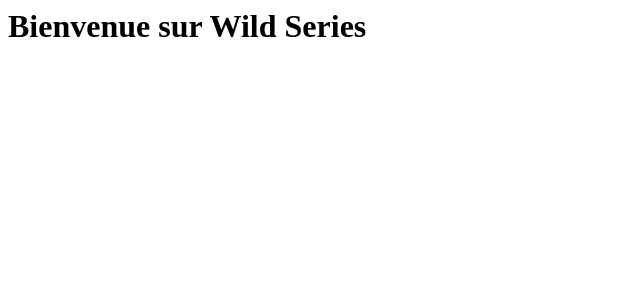
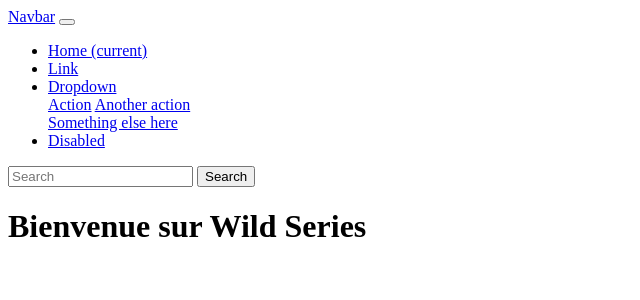
Before and after one commit to eFrederic67/queteSymfony, a Symfony app: template templates/wild/index.html.twig in a window 1280 px wide. Shown: the top 300 px of the page, without its empty margins (0-640 px from the left). Run offline with Twig, Linux system fonts and the light colour scheme; the template is opened without the code that fills it, so the values that code supplies are empty; some libraries are stand-ins or nearby versions.

Commit message:
quetes 04

```diff
--- a/composer.json
+++ b/composer.json
@@ -6,6 +6,7 @@
         "ext-ctype": "*",
         "ext-iconv": "*",
         "sensio/framework-extra-bundle": "^5.1",
+        "symfony/apache-pack": "^1.0",
         "symfony/asset": "4.3.*",
         "symfony/console": "4.3.*",
         "symfony/dotenv": "4.3.*",
@@ -25,6 +26,7 @@
         "symfony/twig-bundle": "4.3.*",
         "symfony/validator": "4.3.*",
         "symfony/web-link": "4.3.*",
+        "symfony/webpack-encore-bundle": "^1.7",
         "symfony/yaml": "4.3.*"
     },
     "require-dev": {
--- a/config/bundles.php
+++ b/config/bundles.php
@@ -3,7 +3,6 @@
 return [
     Symfony\Bundle\FrameworkBundle\FrameworkBundle::class => ['all' => true],
     Sensio\Bundle\FrameworkExtraBundle\SensioFrameworkExtraBundle::class => ['all' => true],
-    Doctrine\Bundle\DoctrineCacheBundle\DoctrineCacheBundle::class => ['all' => true],
     Doctrine\Bundle\DoctrineBundle\DoctrineBundle::class => ['all' => true],
     Doctrine\Bundle\MigrationsBundle\DoctrineMigrationsBundle::class => ['all' => true],
     Symfony\Bundle\SecurityBundle\SecurityBundle::class => ['all' => true],
@@ -14,4 +13,5 @@ return [
     Symfony\Bundle\DebugBundle\DebugBundle::class => ['dev' => true, 'test' => true],
     Symfony\Bundle\MakerBundle\MakerBundle::class => ['dev' => true],
     Symfony\Bundle\WebServerBundle\WebServerBundle::class => ['dev' => true],
+    Symfony\WebpackEncoreBundle\WebpackEncoreBundle::class => ['all' => true],
 ];
--- a/templates/base.html.twig
+++ b/templates/base.html.twig
@@ -3,10 +3,17 @@
     <head>
         <meta charset="UTF-8">
         <title>{% block title %}Welcome!{% endblock %}</title>
-        {% block stylesheets %}{% endblock %}
+        {% block stylesheets %}
+            {{ encore_entry_link_tags('app') }}
+        {% endblock %}
     </head>
     <body>
+    <header>
+        {% include 'navbar.html.twig' %}
+    </header>
         {% block body %}{% endblock %}
-        {% block javascripts %}{% endblock %}
+        {% block javascripts %}
+            {{ encore_entry_script_tags('app') }}
+        {% endblock %}
     </body>
 </html>
--- /dev/null
+++ b/templates/navbar.html.twig
@@ -0,0 +1,35 @@
+ <nav class="navbar navbar-expand-lg navbar-light bg-light">
+        <a class="navbar-brand" href="#">Navbar</a>
+        <button class="navbar-toggler" type="button" data-toggle="collapse" data-target="#navbarSupportedContent" aria-controls="navbarSupportedContent" aria-expanded="false" aria-label="Toggle navigation">
+            <span class="navbar-toggler-icon"></span>
+        </button>
+
+        <div class="collapse navbar-collapse" id="navbarSupportedContent">
+            <ul class="navbar-nav mr-auto">
+                <li class="nav-item active">
+                    <a class="nav-link" href="#">Home <span class="sr-only">(current)</span></a>
+                </li>
+                <li class="nav-item">
+                    <a class="nav-link" href="#">Link</a>
+                </li>
+                <li class="nav-item dropdown">
+                    <a class="nav-link dropdown-toggle" href="#" id="navbarDropdown" role="button" data-toggle="dropdown" aria-haspopup="true" aria-expanded="false">
+                        Dropdown
+                    </a>
+                    <div class="dropdown-menu" aria-labelledby="navbarDropdown">
+                        <a class="dropdown-item" href="#">Action</a>
+                        <a class="dropdown-item" href="#">Another action</a>
+                        <div class="dropdown-divider"></div>
+                        <a class="dropdown-item" href="#">Something else here</a>
+                    </div>
+                </li>
+                <li class="nav-item">
+                    <a class="nav-link disabled" href="#">Disabled</a>
+                </li>
+            </ul>
+            <form class="form-inline my-2 my-lg-0">
+                <input class="form-control mr-sm-2" type="search" placeholder="Search" aria-label="Search">
+                <button class="btn btn-outline-success my-2 my-sm-0" type="submit">Search</button>
+            </form>
+        </div>
+ </nav>
--- a/templates/wild/index.html.twig
+++ b/templates/wild/index.html.twig
@@ -1,3 +1,4 @@
+{% extends 'base.html.twig' %}
 {% block body %}
 <h1>Bienvenue sur Wild Series</h1>
 {% endblock %}
--- /dev/null
+++ b/webpack.config.js
@@ -0,0 +1,74 @@
+var Encore = require('@symfony/webpack-encore');
+
+// Manually configure the runtime environment if not already configured yet by the "encore" command.
+// It's useful when you use tools that rely on webpack.config.js file.
+if (!Encore.isRuntimeEnvironmentConfigured()) {
+    Encore.configureRuntimeEnvironment(process.env.NODE_ENV || 'dev');
+}
+
+Encore
+    // directory where compiled assets will be stored
+    .setOutputPath('public/build/')
+    // public path used by the web server to access the output path
+    .setPublicPath('/build')
+    // only needed for CDN's or sub-directory deploy
+    //.setManifestKeyPrefix('build/')
+
+    /*
+     * ENTRY CONFIG
+     *
+     * Add 1 entry for each "page" of your app
+     * (including one that's included on every page - e.g. "app")
+     *
+     * Each entry will result in one JavaScript file (e.g. app.js)
+     * and one CSS file (e.g. app.scss) if your JavaScript imports CSS.
+     */
+    .addEntry('app', './assets/js/app.js')
+    //.addEntry('page1', './assets/js/page1.js')
+    //.addEntry('page2', './assets/js/page2.js')
+
+    // When enabled, Webpack "splits" your files into smaller pieces for greater optimization.
+    .splitEntryChunks()
+
+    // will require an extra script tag for runtime.js
+    // but, you probably want this, unless you're building a single-page app
+    .enableSingleRuntimeChunk()
+
+    /*
+     * FEATURE CONFIG
+     *
+     * Enable & configure other features below. For a full
+     * list of features, see:
+     * https://symfony.com/doc/current/frontend.html#adding-more-features
+     */
+    .cleanupOutputBeforeBuild()
+    .enableBuildNotifications()
+    .enableSourceMaps(!Encore.isProduction())
+    // enables hashed filenames (e.g. app.abc123.css)
+    .enableVersioning(Encore.isProduction())
+
+    // enables @babel/preset-env polyfills
+    .configureBabel(() => {}, {
+        useBuiltIns: 'usage',
+        corejs: 3
+    })
+
+    // enables Sass/SCSS support
+    .enableSassLoader()
+
+    // uncomment if you use TypeScript
+    //.enableTypeScriptLoader()
+
+    // uncomment to get integrity="..." attributes on your script & link tags
+    // requires WebpackEncoreBundle 1.4 or higher
+    //.enableIntegrityHashes(Encore.isProduction())
+
+    // uncomment if you're having problems with a jQuery plugin
+    //.autoProvidejQuery()
+
+    // uncomment if you use API Platform Admin (composer req api-admin)
+    //.enableReactPreset()
+    //.addEntry('admin', './assets/js/admin.js')
+;
+
+module.exports = Encore.getWebpackConfig();
```
Also changed, not shown: assets/css/app.scss (added, +8 -0 lines), assets/js/app.js (added, +14 -0 lines), package.json (added, +21 -0 lines), public/.htaccess (added), 8 other files.
